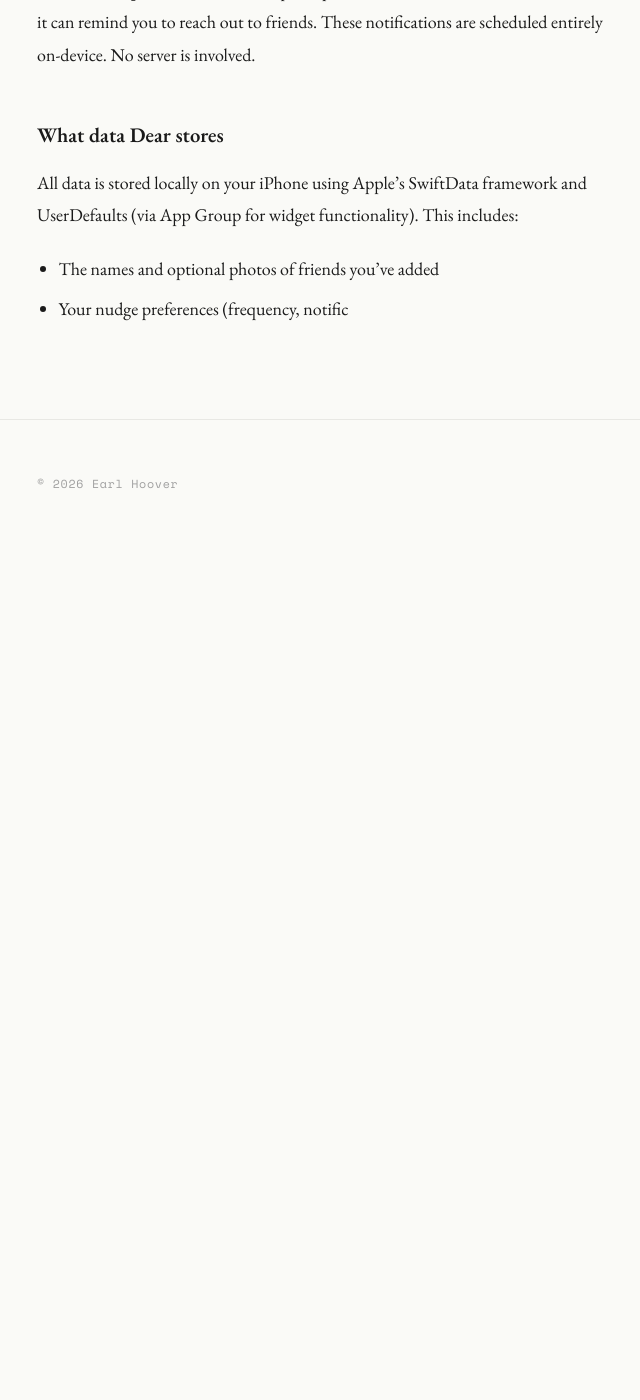
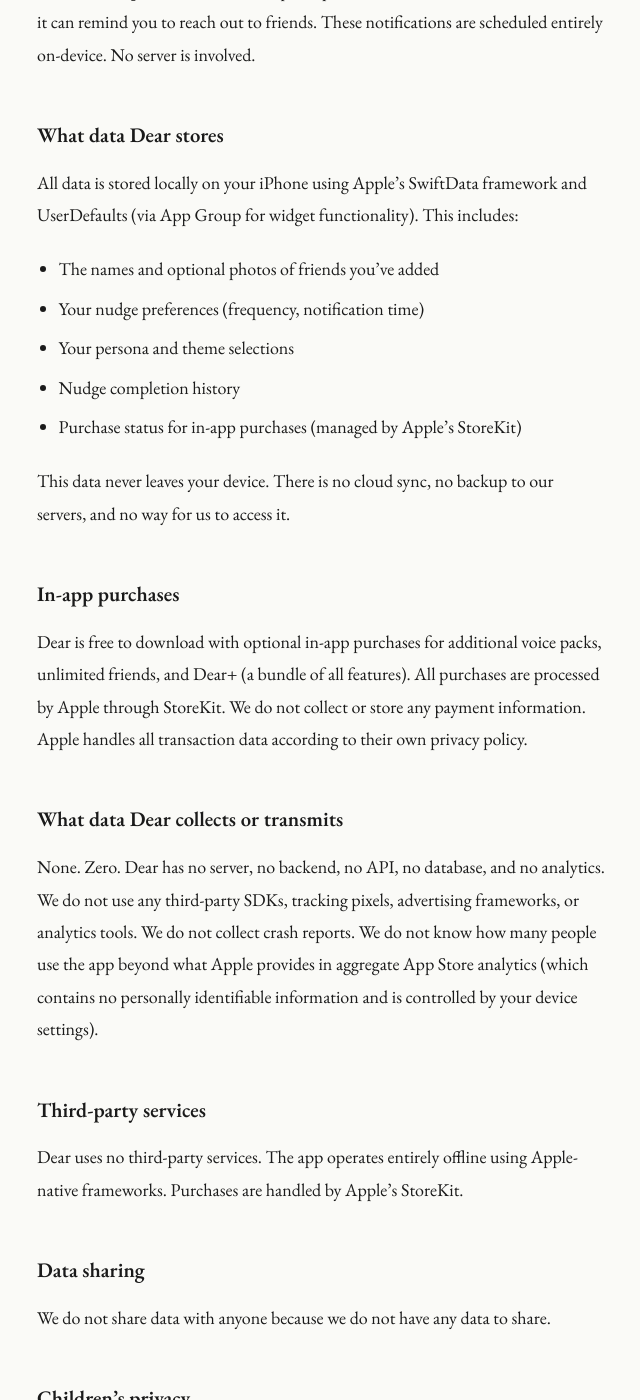
Before and after one commit to elsewhereindex/elsewhereindex.github.io, a Jekyll site: the page built from friendo/privacy.md, in a window 1280 px wide and 1400 px high, scrolled down 930 px. Shown: the whole window, without its empty margins (319-959 px from the left). Built offline with Jekyll 4.4.1, drawn with Linux system fonts in a browser that asks for light colours; before the commit the page ends 1478 px from its top, so only the background shows below that; some of the changed text lies outside the part shown.

Commit message:
Update privacy.md

```diff
--- a/friendo/privacy.md
+++ b/friendo/privacy.md
@@ -21,4 +21,33 @@
 ## What data Dear stores
 All data is stored locally on your iPhone using Apple's SwiftData framework and UserDefaults (via App Group for widget functionality). This includes:
 - The names and optional photos of friends you've added
-- Your nudge preferences (frequency, notific
+- Your nudge preferences (frequency, notification time)
+- Your persona and theme selections
+- Nudge completion history
+- Purchase status for in-app purchases (managed by Apple's StoreKit)
+
+This data never leaves your device. There is no cloud sync, no backup to our servers, and no way for us to access it.
+
+## In-app purchases
+Dear is free to download with optional in-app purchases for additional voice packs, unlimited friends, and Dear+ (a bundle of all features). All purchases are processed by Apple through StoreKit. We do not collect or store any payment information. Apple handles all transaction data according to their own privacy policy.
+
+## What data Dear collects or transmits
+None. Zero. Dear has no server, no backend, no API, no database, and no analytics. We do not use any third-party SDKs, tracking pixels, advertising frameworks, or analytics tools. We do not collect crash reports. We do not know how many people use the app beyond what Apple provides in aggregate App Store analytics (which contains no personally identifiable information and is controlled by your device settings).
+
+## Third-party services
+Dear uses no third-party services. The app operates entirely offline using Apple-native frameworks. Purchases are handled by Apple's StoreKit.
+
+## Data sharing
+We do not share data with anyone because we do not have any data to share.
+
+## Children's privacy
+Dear does not knowingly collect any information from children under the age of 13. Since the app collects no information from anyone, this is inherently satisfied.
+
+## Changes to this policy
+If we ever change how Dear handles data (for example, adding optional cloud sync in a future version), we will update this policy and note the changes here. Any future feature that involves data transmission will be opt-in and clearly disclosed.
+
+## Contact
+If you have questions about this privacy policy, reach us at thefriendoapp@gmail.com.
+
+---
+*Dear is made by Earl Hoover. It is distributed on the Apple App Store as a free app with optional in-app purchases, no ads, and no data collection.*
```
